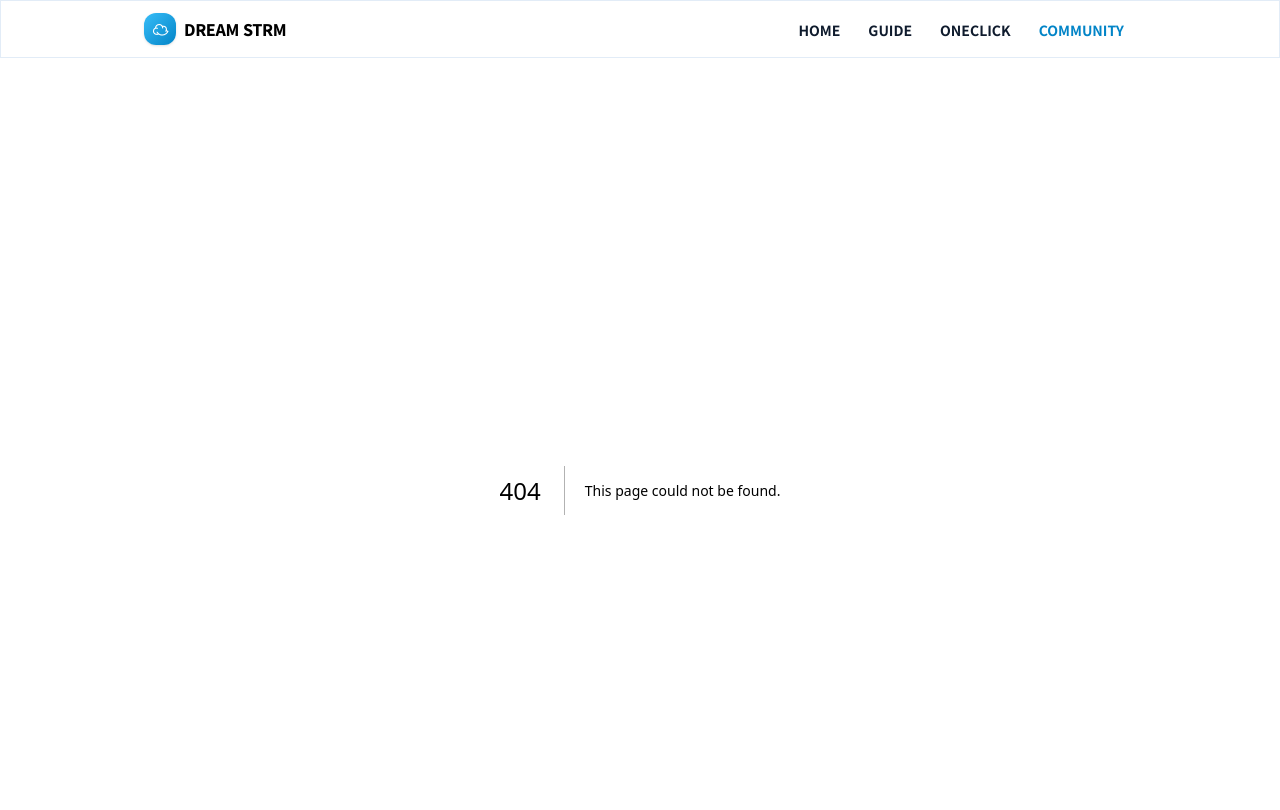
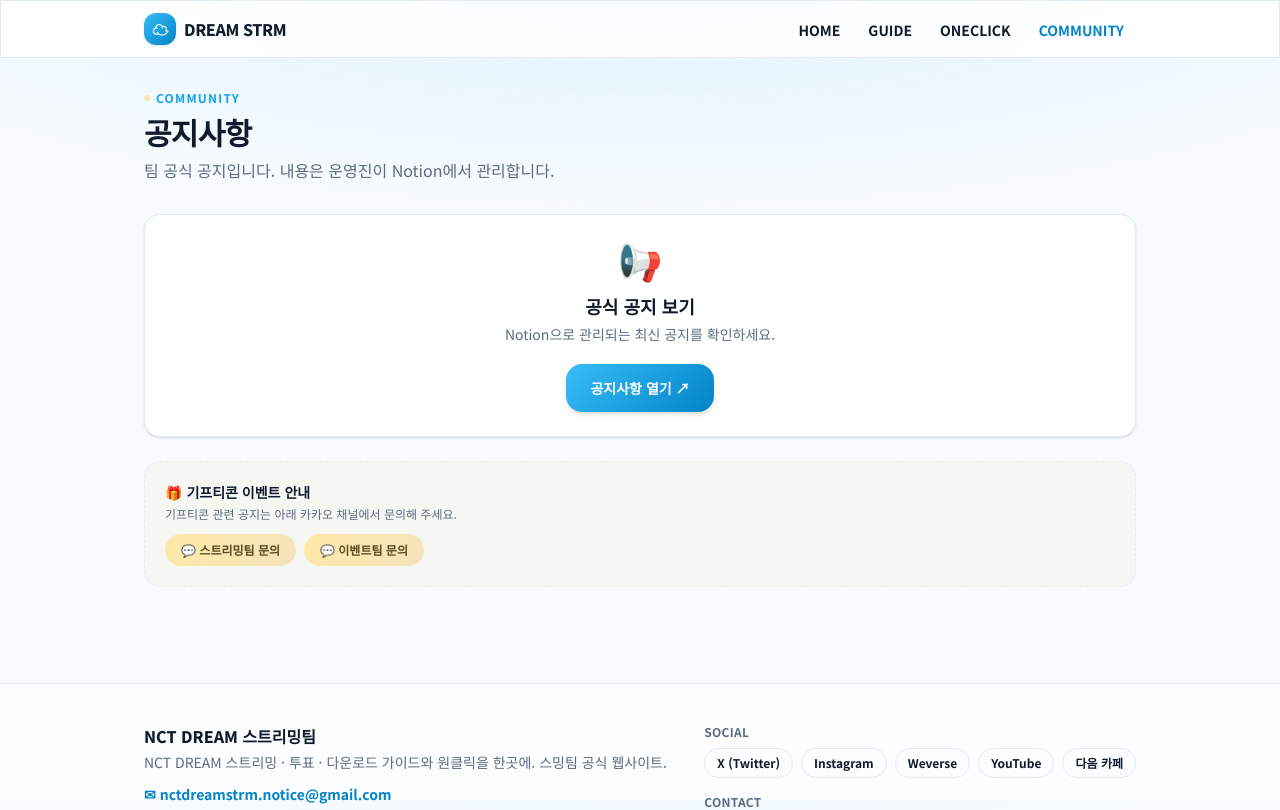
Before and after one commit to drstrm/web, a Next.js app: page /community/notice in a window 1280 px wide. Before the commit this address had no page. Shown: the top 810 px of the page. Built offline with nearby package versions, Linux system fonts and the light colour scheme.

Commit message:
feat: 커뮤니티 섹션 추가 (공지사항/FAQ)
커뮤니티 인덱스, 공지사항, FAQ 페이지를 추가. Notion 공개 페이지 링크와
문의 채널(CONTACTS)을 연결.

```diff
--- /dev/null
+++ b/app/community/faq/page.tsx
@@ -0,0 +1,47 @@
+import type { Metadata } from "next";
+import { PageHeader } from "@/components/ui";
+import { NOTION } from "@/lib/site";
+
+export const metadata: Metadata = { title: "FAQ" };
+export const revalidate = 300;
+
+const TOPICS = ["아이디 기부 관련", "스트리밍 관련", "이벤트 관련"];
+
+export default function FaqPage() {
+  return (
+    <div>
+      <PageHeader
+        eyebrow="COMMUNITY"
+        title="자주 묻는 질문"
+        description="궁금한 점을 모았습니다. 전체 FAQ는 Notion에서 관리됩니다."
+      />
+
+      <div className="mb-6 flex flex-wrap gap-2">
+        {TOPICS.map((t) => (
+          <span
+            key={t}
+            className="rounded-full border bg-surface px-4 py-2 text-xs font-bold text-muted"
+          >
+            {t}
+          </span>
+        ))}
+      </div>
+
+      <div className="rounded-2xl border bg-surface p-6 text-center shadow-sm">
+        <span className="text-4xl">❓</span>
+        <h2 className="mt-3 text-lg font-extrabold">전체 FAQ 보기</h2>
+        <p className="mt-1 text-sm text-muted">
+          아이디 기부·스트리밍·이벤트 관련 자주 묻는 질문을 확인하세요.
+        </p>
+        <a
+          href={NOTION.faq}
+          target="_blank"
+          rel="noopener noreferrer"
+          className="mt-5 inline-flex items-center justify-center gap-2 rounded-2xl sky-gradient px-6 py-3.5 text-sm font-bold text-white shadow-md"
+        >
+          FAQ 열기 ↗
+        </a>
+      </div>
+    </div>
+  );
+}
--- /dev/null
+++ b/app/community/notice/page.tsx
@@ -0,0 +1,56 @@
+import type { Metadata } from "next";
+import { PageHeader } from "@/components/ui";
+import { CONTACTS, NOTION } from "@/lib/site";
+
+export const metadata: Metadata = { title: "공지사항" };
+// A안: 콘텐츠는 Notion에서 관리 → ISR로 주기적 재검증
+export const revalidate = 300;
+
+export default function NoticePage() {
+  return (
+    <div>
+      <PageHeader
+        eyebrow="COMMUNITY"
+        title="공지사항"
+        description="팀 공식 공지입니다. 내용은 운영진이 Notion에서 관리합니다."
+      />
+
+      <div className="rounded-2xl border bg-surface p-6 text-center shadow-sm">
+        <span className="text-4xl">📢</span>
+        <h2 className="mt-3 text-lg font-extrabold">공식 공지 보기</h2>
+        <p className="mt-1 text-sm text-muted">
+          Notion으로 관리되는 최신 공지를 확인하세요.
+        </p>
+        <a
+          href={NOTION.notice}
+          target="_blank"
+          rel="noopener noreferrer"
+          className="mt-5 inline-flex items-center justify-center gap-2 rounded-2xl sky-gradient px-6 py-3.5 text-sm font-bold text-white shadow-md"
+        >
+          공지사항 열기 ↗
+        </a>
+      </div>
+
+      {/* 기프티콘 안내 공지: 스밍팀/이벤트팀 카카오채널 바로가기 */}
+      <div className="mt-6 rounded-2xl border border-dashed bg-champagne/20 p-5">
+        <p className="text-sm font-bold">🎁 기프티콘 이벤트 안내</p>
+        <p className="mt-1 text-xs text-muted">
+          기프티콘 관련 공지는 아래 카카오 채널에서 문의해 주세요.
+        </p>
+        <div className="mt-3 flex flex-wrap gap-2">
+          {CONTACTS.map((c) => (
+            <a
+              key={c.label}
+              href={c.href}
+              target="_blank"
+              rel="noopener noreferrer"
+              className="rounded-full accent-gradient px-4 py-2 text-xs font-bold text-[#5a4a1f]"
+            >
+              💬 {c.label}
+            </a>
+          ))}
+        </div>
+      </div>
+    </div>
+  );
+}
--- /dev/null
+++ b/app/community/page.tsx
@@ -0,0 +1,47 @@
+import Link from "next/link";
+import type { Metadata } from "next";
+import { PageHeader } from "@/components/ui";
+
+export const metadata: Metadata = { title: "커뮤니티" };
+
+const CATEGORIES = [
+  {
+    href: "/community/notice",
+    emoji: "📢",
+    title: "공지사항",
+    desc: "팀 공식 공지 · 이벤트 안내",
+  },
+  {
+    href: "/community/faq",
+    emoji: "❓",
+    title: "자주 묻는 질문",
+    desc: "아이디 기부 · 스트리밍 · 이벤트 관련 FAQ",
+  },
+];
+
+export default function CommunityIndex() {
+  return (
+    <div>
+      <PageHeader
+        eyebrow="COMMUNITY"
+        title="커뮤니티"
+        description="공지와 FAQ는 운영진이 Notion에서 직접 관리해 항상 최신 상태로 유지됩니다."
+      />
+      <div className="grid gap-4 sm:grid-cols-2">
+        {CATEGORIES.map((c) => (
+          <Link
+            key={c.href}
+            href={c.href}
+            className="group rounded-2xl border bg-surface p-5 shadow-sm transition-all hover:-translate-y-0.5 hover:shadow-md"
+          >
+            <span className="grid h-12 w-12 place-items-center rounded-2xl bg-sky-50 text-2xl">
+              {c.emoji}
+            </span>
+            <h2 className="mt-3 font-extrabold group-hover:text-sky-600">{c.title}</h2>
+            <p className="mt-1 text-sm text-muted">{c.desc}</p>
+          </Link>
+        ))}
+      </div>
+    </div>
+  );
+}
```
